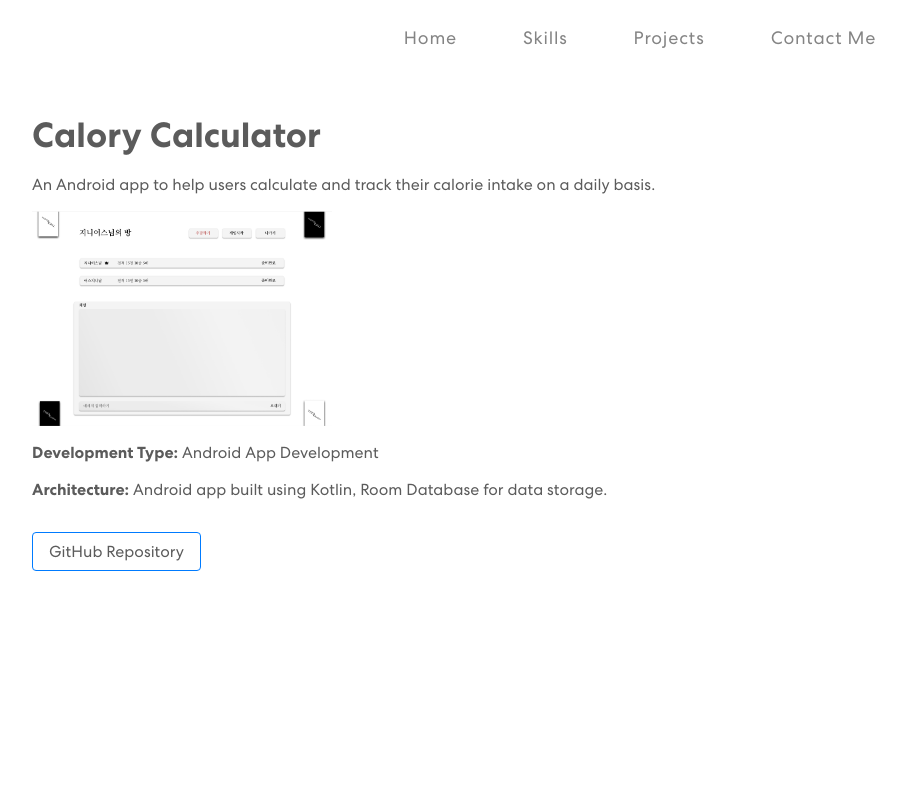
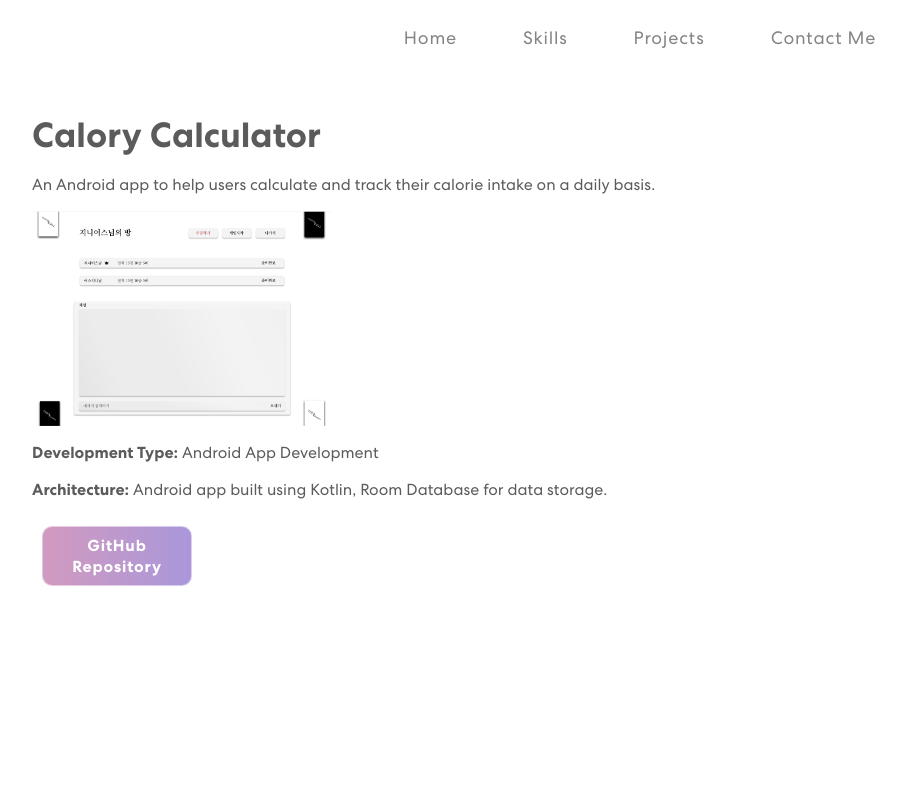
Before and after one commit to JeonJiw/portfolio, a React (Create React App) app: page /project/calory-calculator in a window 1280 px wide. Shown: the top 800 px of the page, without its empty margins (0-906 px from the left). Built offline with nearby package versions, Linux system fonts and the light colour scheme.

Commit message:
Add project github links

```diff
--- a/src/App.css
+++ b/src/App.css
@@ -340,19 +340,14 @@
 
 .project-page a {
   display: inline-block;
-  margin-top: 1rem;
-  padding: 0.5rem 1rem;
   font-size: 1rem;
-  color: #007bff;
+  color: #fff;
   text-decoration: none;
-  border: 1px solid #007bff;
-  border-radius: 4px;
   transition: background-color 0.2s, color 0.2s;
 }
 
 .project-page a:hover {
-  background-color: #007bff;
-  color: #fff;
+  cursor: pointer;
 }
 
 .video {
--- a/src/components/ProjectDetail.js
+++ b/src/components/ProjectDetail.js
@@ -20,9 +20,12 @@
       <p>
         <strong>Architecture:</strong> {project.architecture}
       </p>
-      <a href={project.githubLink} target="_blank" rel="noopener noreferrer">
-        GitHub Repository
-      </a>
+      <button>
+        <a href={project.githubUrl} target="_blank" rel="noopener noreferrer">
+          GitHub Repository
+        </a>
+      </button>
+
       <div className="video">
         <iframe
           width="560"
--- a/src/projectsData.js
+++ b/src/projectsData.js
@@ -12,11 +12,17 @@
     title: "Microsoft Team Auto Recording System",
     devType: "Web Development",
     description:
-      "A system to automate recording in Microsoft Teams meetings. Developed using React, Node.js, and integrated with Microsoft Graph API.",
+      "In response to the growing demand for streamlined meeting management within Microsoft Teams, AutoRecord Teams aims to provide a seamless solution for configuring and automating the recording of specific Teams Meetings. This application, designed to be deployed within a client's Microsoft 365 tenant, offers a user-friendly interface, deep integration with Microsoft Graph API, and adherence to Microsoft security standards.",
     githubUrl: "https://github.com/JeonJiw/AutoRecordTeams",
     youtubeUrl: "https://www.youtube.com/watch?v=your-video-id",
-    architecture: "Frontend: React, Backend: Node.js, Database: MongoDB",
+    architecture: "Frontend: React, Backend: Node.js, GraphQL",
     imgUrl: autoRecordingImg1,
+    features: [
+      "User-friendly interface within Microsoft Teams to configure meeting recording settings",
+      "Integration with Microsoft Graph API to fetch all meetings within the client's tenant",
+      "Programmatically enable automatic recording settings for all meetings in the client's tenant using the Teams API",
+      "Resource-efficient and scalable deployment within the client's Microsoft 365 environment",
+    ],
   },
   {
     id: "ther-genius-game",
@@ -24,7 +30,7 @@
     devType: "Web Development",
     description:
       "A web game inspired by the popular Genius show, with multiple puzzles and strategies built into the platform.",
-    githubUrl: "https://github.com/your-repo/the-genius-game",
+    githubUrl: "https://github.com/THERgeniusGame",
     youtubeUrl: "https://www.youtube.com/watch?v=your-video-id",
     architecture: "Frontend: React, Backend: Node.js, Database: Firebase",
     imgUrl: therGeniusImg1,
```
